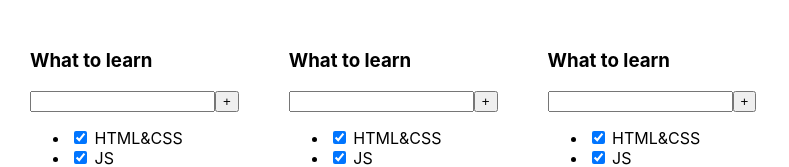
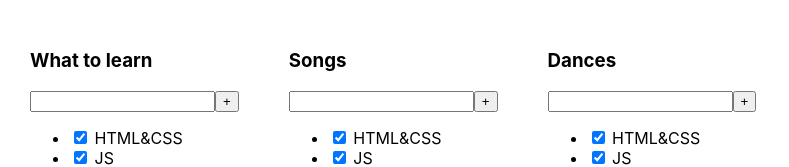
Before and after one commit to nratmie/todolist-react, a React (Vite) app: page / in a window 1280 px wide. Shown: the top 167 px of the page, without its empty margins (0-789 px from the left). Built offline with nearby package versions, Linux system fonts and the light colour scheme.

Commit message:
refactor(TodolistItem): add title prop

```diff
--- a/src/App.tsx
+++ b/src/App.tsx
@@ -4,11 +4,9 @@ import {TodolistItem} from "./TodolistItem.tsx";
 export const App = () => {
   return (
       <div className="app">
-        <TodolistItem />
-        <TodolistItem />
-        <TodolistItem />
+          <TodolistItem title="What to learn"/>
+          <TodolistItem title="Songs"/>
+          <TodolistItem title="Dances"/>
       </div>
   )
 }
-
-export default App
--- a/src/TodolistItem.tsx
+++ b/src/TodolistItem.tsx
@@ -1,9 +1,11 @@
-import React from 'react';
+type Props = {
+    title: string
+}
 
-export const TodolistItem = () => {
+export const TodolistItem = ({title} : Props) => {
     return (
         <div>
-            <h3>What to learn</h3>
+            <h3>{title}</h3>
             <div>
                 <input/>
                 <button>+</button>
--- a/src/main.tsx
+++ b/src/main.tsx
@@ -1,5 +1,5 @@
 import { createRoot } from 'react-dom/client'
 import './index.css'
-import App from './App'
+import { App } from './App'
 
 createRoot(document.getElementById('root')!).render(<App />)
```
